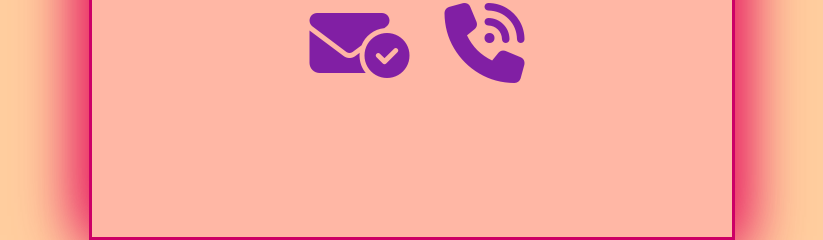
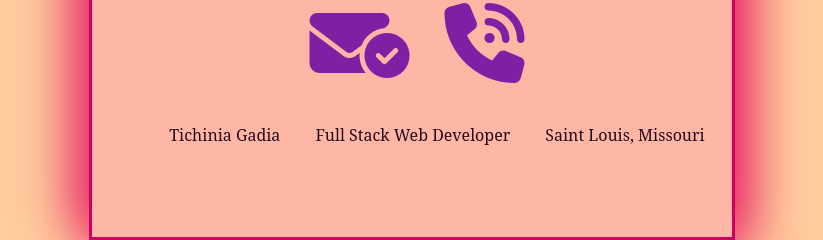
Before and after one commit to Pinky515/Personal-Portfolio, a website built with Parcel: page index.html in a window 1280 px wide. Shown: the part 2031-2271 px from the top of the page, without its empty margins (231-1054 px from the left). Built offline with nearby package versions, Linux system fonts and the light colour scheme.

Commit message:
complete contact section

```diff
--- a/index.html
+++ b/index.html
@@ -176,8 +176,12 @@
     </div>
     <div class="info">
       <a href="mailto:borroumt@gmail.com" target="_blank" rel="noopener noreferrer" class="email"><span><i class="fa-solid fa-envelope-circle-check fa-5x"></i></span></a>
-      <a href="tel:+1(404)747-4770" target="_blank" rel="noopener noreferrer" class="telephone"><span><i class="fa-solid fa-phone-volume fa-5x"></i></span></a>
-
+      <a href="tel:+1(404)747-4770" target="_blank" rel="noopener noreferrer" class="telephone"><span><i class="fa-solid fa-phone-volume fa-5x"></i></span></a></div>
+      <div class="contact-footer">
+        <ul>
+        <li>Tichinia Gadia</li>
+        <li>Full Stack Web Developer</li>
+        <li>Saint Louis, Missouri</li>
     </div>
   </section>
  </main>
--- a/styles.css
+++ b/styles.css
@@ -22,7 +22,7 @@ nav {
 }
 
 nav ul {
-  list-style: none;
+  list-style-type: none;
   display: flex;
   width: 40%;
   justify-content: space-between;
@@ -701,8 +701,17 @@ div.Feedback-Survey {
   display: flex;
 }
 
+
 .info span {
   color: #57039ce1;
+}
+
+
+.contact-footer > ul {
+  list-style-type: none;
+  display: flex;
+  gap: 35px;
+  justify-content: space-around;
 }
 @media screen {
 
```
